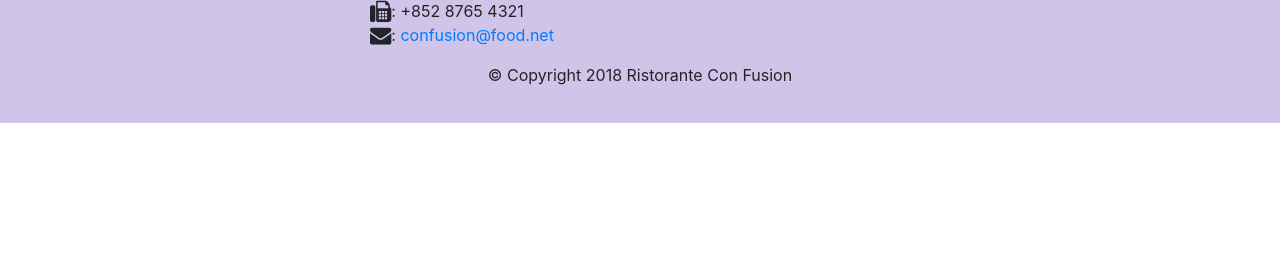
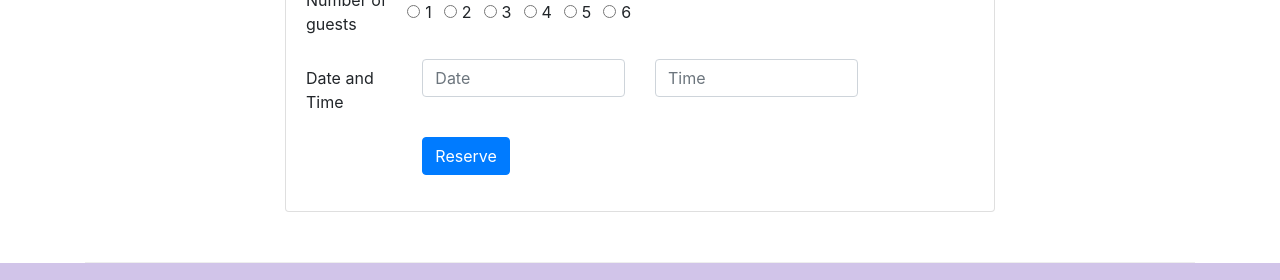
Before and after one commit to AnnaLi7/bootstrap4, a website: page index.html in a window 1280 px wide. Shown: the part 1683-1963 px from the top of the page. Before the commit the page ends 1806 px from the top, so only its background shows below. Drawn offline with nearby package versions, Linux system fonts and the light colour scheme.

Commit message:
Add new css component

```diff
--- a/index.html
+++ b/index.html
@@ -38,8 +38,11 @@
                     <h1>Ristorante con Fusion</h1>
                     <p class="d-none d-sm-block">We take inspiration from the World's best cuisines, and create a unique fusion experience. Our lipsmacking creations will tickle your culinary senses!</p>
                 </div>
-                <div class="col-12 col-sm align-self-center">
+                <div class="col-12 col-sm-3 align-self-center">
                     <img src="img/logo.png" class="img-fluid">
+                </div>
+                <div class="col-12 col-sm-3 align-self-center">
+                    <a role="button" class="btn btn-warning bt-sm btn-block" href="#btn-collapse">Reserve Table</a>
                 </div>
             </div>
         </div>
@@ -71,8 +74,14 @@
                 <h3>This Month's Promotions</h3>
             </div>
             <div class="col col-sm col-md">
-                <h2>Weekend Grand Buffet</h2>
-                <p class="d-none d-sm-block">Featuring mouthwatering combinations with a choice of five different salads, six enticing appetizers, six main entrees and five choicest desserts. Free flowing bubbly and soft drinks. All for just $19.99 per person </p>
+                <div class="media">
+                    <img class="d-flex ml-3 img-thumbnail align-self-center" src="img/buffet.png" alt="Uthappizza">
+                    <div class="media-body order-md-first order-first">
+                        <h2 class="mt-0">Weekend Grand Buffet <span class="badge badge-danger"> NEW</span></h2>
+                        <p class="d-none d-sm-block">Featuring mouthwatering combinations with a choice of five different salads, six enticing appetizers, six main entrees and five choicest desserts. Free flowing bubbly and soft drinks. All for just $19.99 per person </p>
+                    </div>
+                </div>
+
             </div>
         </div>
 
@@ -92,6 +101,58 @@
                             whos-who in the culinary world, he specializes in
                             creating mouthwatering Indo-Italian fusion experiences.
                             </p>
+                    </div>
+                </div>
+            </div>
+        </div>
+        <div class="row row-content">
+            <div class="col-12 offset-md-2 col-md-8">
+                <div class="card">
+                    <h3 class="card-header bg-warning text-white">Reserve a Table</h3>
+                    <div class="card-body">
+                        <form id="btn-collapse">
+                            <div class="form-group row">
+                                <label for="numberofguests" class="col-12 col-md-2 col-form-label">Number of guests</label>
+                                <div class="form-check form-check-inline">
+                                    <input class="form-check-input" type="radio" name="inlineRadioOptions" id="inlineRadio1" value="option1">
+                                    <label class="form-check-label" for="inlineRadio1">1</label>
+                                </div>
+                                <div class="form-check form-check-inline">
+                                    <input class="form-check-input" type="radio" name="inlineRadioOptions" id="inlineRadio2" value="option2">
+                                    <label class="form-check-label" for="inlineRadio2">2</label>
+                                </div>
+                                <div class="form-check form-check-inline">
+                                    <input class="form-check-input" type="radio" name="inlineRadioOptions" id="inlineRadio3" value="option3">
+                                    <label class="form-check-label" for="inlineRadio3">3</label>
+                                </div>
+                                <div class="form-check form-check-inline">
+                                    <input class="form-check-input" type="radio" name="inlineRadioOptions" id="inlineRadio4" value="option4">
+                                    <label class="form-check-label" for="inlineRadio4">4</label>
+                                </div>
+                                <div class="form-check form-check-inline">
+                                    <input class="form-check-input" type="radio" name="inlineRadioOptions" id="inlineRadio5" value="option5">
+                                    <label class="form-check-label" for="inlineRadio5">5</label>
+                                </div>
+                                <div class="form-check form-check-inline">
+                                    <input class="form-check-input" type="radio" name="inlineRadioOptions" id="inlineRadio6" value="option6">
+                                    <label class="form-check-label" for="inlineRadio6">6</label>
+                                </div>
+                            </div>
+                            <div class="form-group row">
+                                <label for="telnum" class="col-12 col-md-2 col-form-label">Date and Time</label>
+                                <div class="col-12 col-md-4">
+                                    <input type="tel" class="form-control" id="date" name="date" placeholder="Date">
+                                </div>
+                                <div class="col-12 col-md-4">
+                                    <input type="tel" class="form-control" id="time" name="time" placeholder="Time">
+                                </div>
+                            </div>
+                            <div class="form-group row">
+                                <div class="offset-md-2 col-md-10">
+                                    <button type="submit" class="btn btn-primary">Reserve</button>
+                                </div>
+                            </div>
+                        </form>
                     </div>
                 </div>
             </div>
```
Also changed, not shown: contactus.html (+0 -1 lines).
